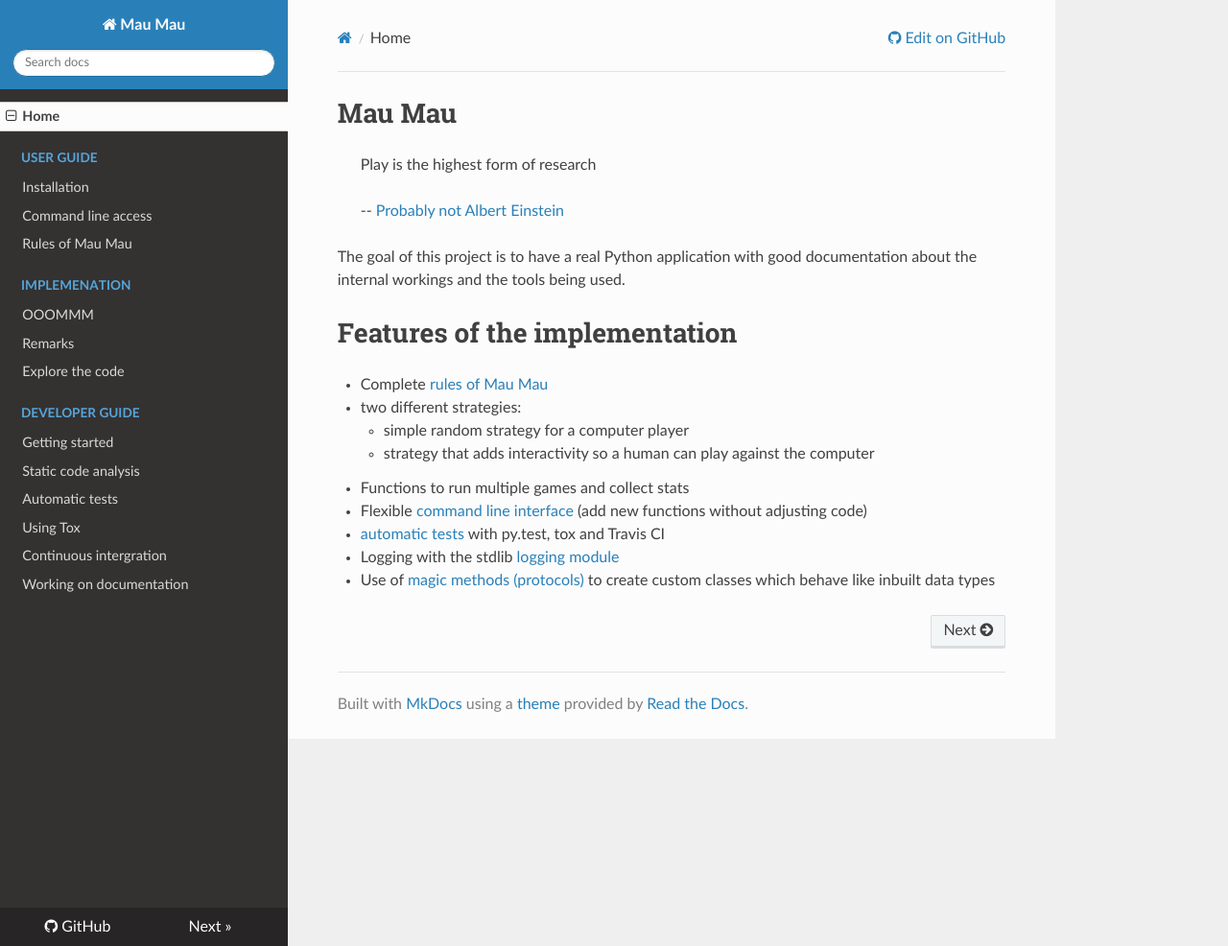
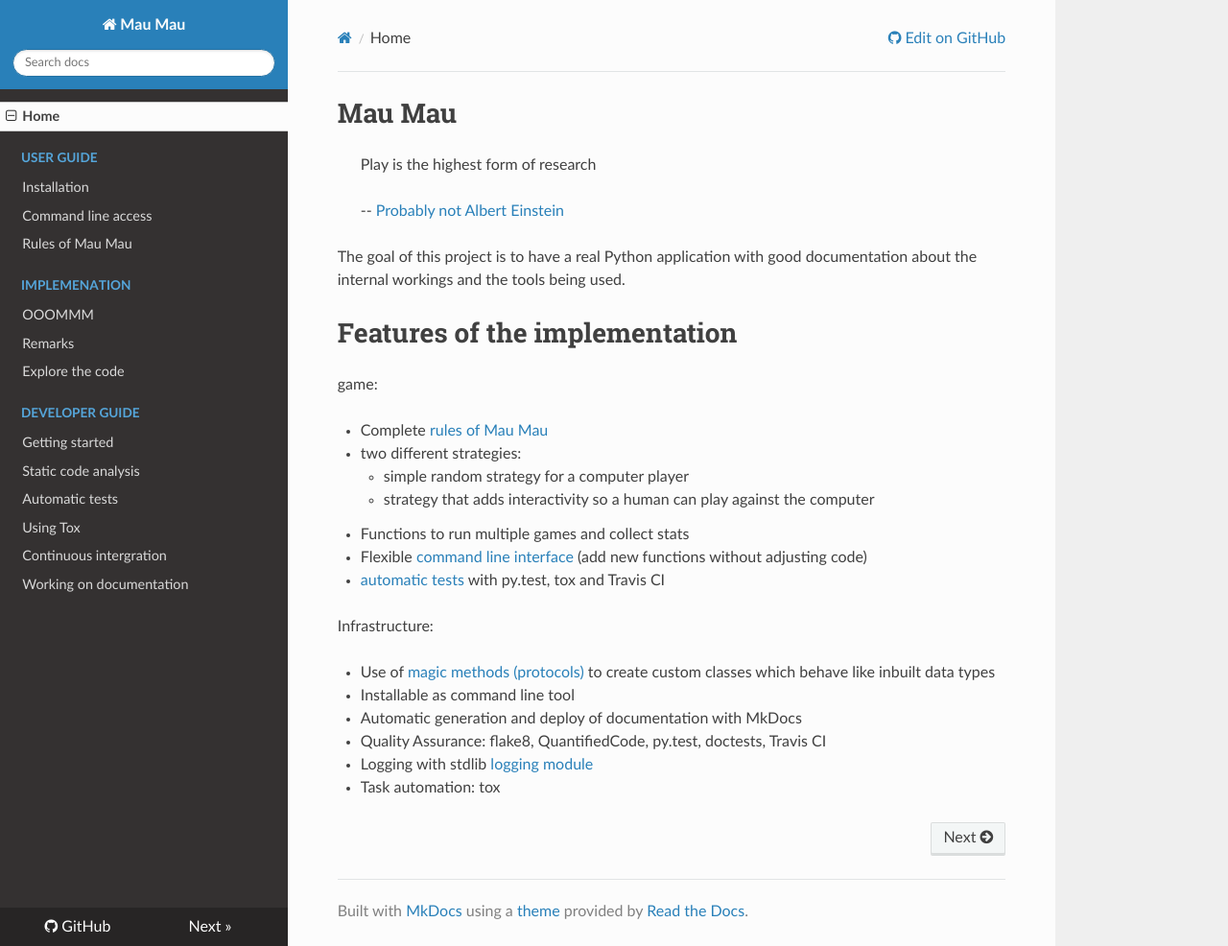
Before and after one commit to obestwalter/mau-mau, an MkDocs documentation site: the page built from docs/index.md, in a window 1280 px wide and 986 px high. Shown: the whole window at 96% size. Built offline with MkDocs 1.6.1, drawn with Linux system fonts in a browser that asks for light colours; nearby versions of some CDN libraries; old or Windows-style settings are respelled for this version of MkDocs.

Commit message:
update start page

```diff
--- a/docs/index.md
+++ b/docs/index.md
@@ -8,6 +8,8 @@
 
 # Features of the implementation
 
+game:
+
 * Complete [rules of Mau Mau](guide/rules.md)
 * two different strategies:
     * simple random strategy for a computer player
@@ -15,5 +17,12 @@
 * Functions to run multiple games and collect stats
 * Flexible [command line interface](https://github.com/obestwalter/mau-mau/blob/master/mau_mau/cli.py) (add new functions without adjusting code)
 * [automatic tests](https://github.com/obestwalter/mau-mau/blob/master/tests/) with py.test, tox and Travis CI
-* Logging with the stdlib [logging module](https://docs.python.org/3/library/logging.html)
+
+Infrastructure:
+
 * Use of [magic methods (protocols)](implementation/remarks.md#magic-methods-protocols) to create custom classes which behave like inbuilt data types
+* Installable as command line tool
+* Automatic generation and deploy of documentation with MkDocs
+* Quality Assurance: flake8, QuantifiedCode, py.test, doctests, Travis CI
+* Logging with stdlib [logging module](https://docs.python.org/3/library/logging.html)
+* Task automation: tox
```
